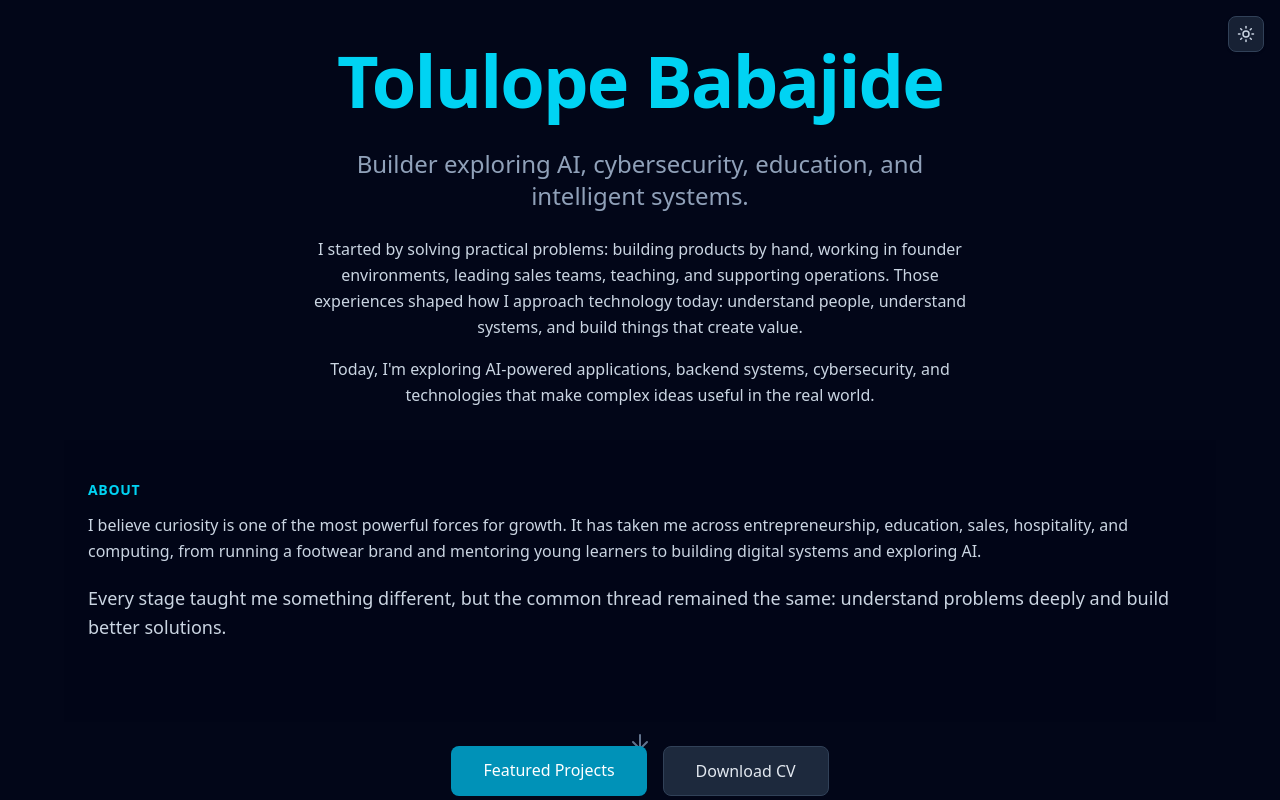
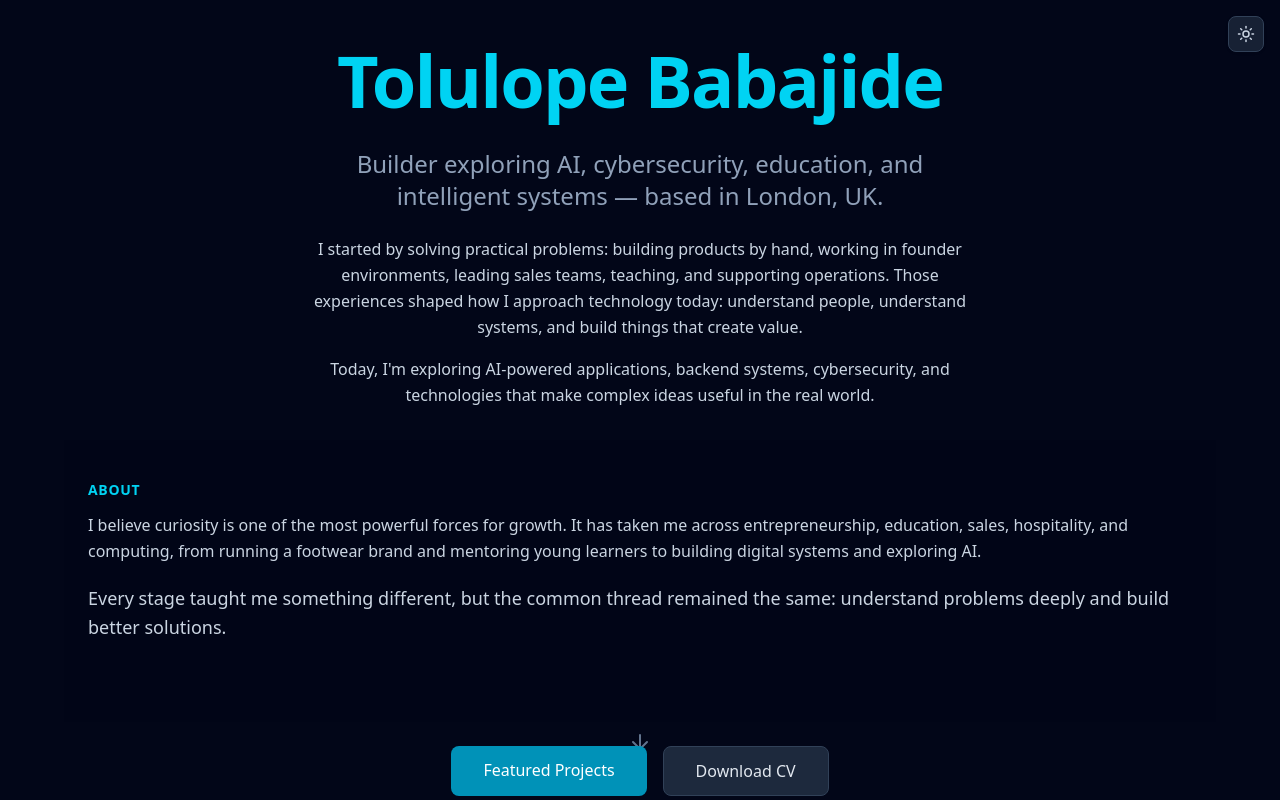
Before and after one commit to TolulopeBabajide/portfolio-website, a React (Vite) app: page / in a window 1280 px wide. Shown: the top 800 px of the page. Built offline with nearby package versions, Linux system fonts and the light colour scheme.

Commit message:
feat(L-02): add London, UK geo keyword to Hero subtitle

```diff
--- a/src/components/Hero.jsx
+++ b/src/components/Hero.jsx
@@ -35,7 +35,7 @@ const Hero = () => {
                         <span className="bg-cyan-400 bg-clip-text text-transparent">Tolulope Babajide</span>
                     </motion.h1>
                     <motion.p variants={itemVariants} className="text-base sm:text-xl md:text-2xl text-slate-500 dark:text-slate-400 mb-4 sm:mb-6 font-light max-w-2xl mx-auto">
-                        Builder exploring AI, cybersecurity, education, and intelligent systems.
+                        Builder exploring AI, cybersecurity, education, and intelligent systems — based in London, UK.
                     </motion.p>
                     <motion.p variants={itemVariants} className="text-sm sm:text-base text-slate-600 dark:text-slate-300 mb-2 sm:mb-4 font-light max-w-2xl mx-auto leading-relaxed">
                         I started by solving practical problems: building products by hand, working in founder environments, leading sales teams, teaching, and supporting operations. Those experiences shaped how I approach technology today: understand people, understand systems, and build things that create value.
```
